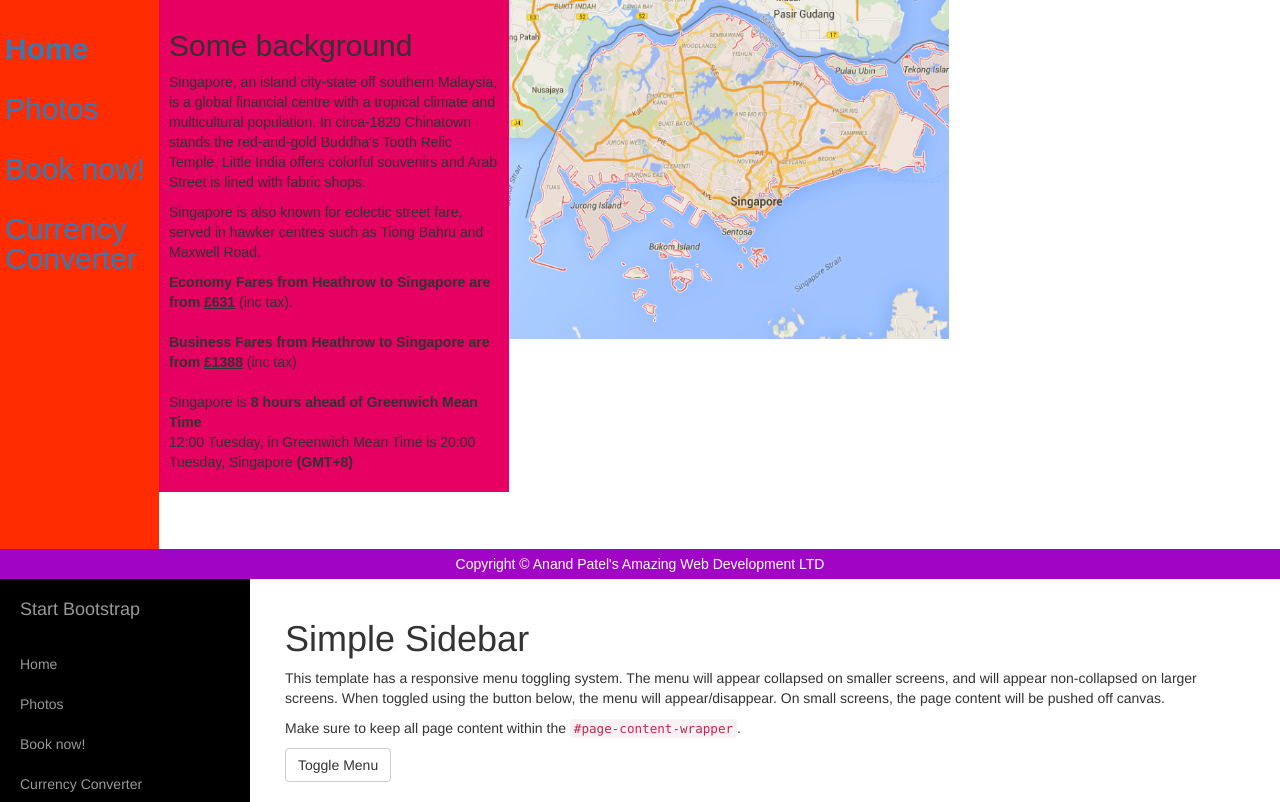
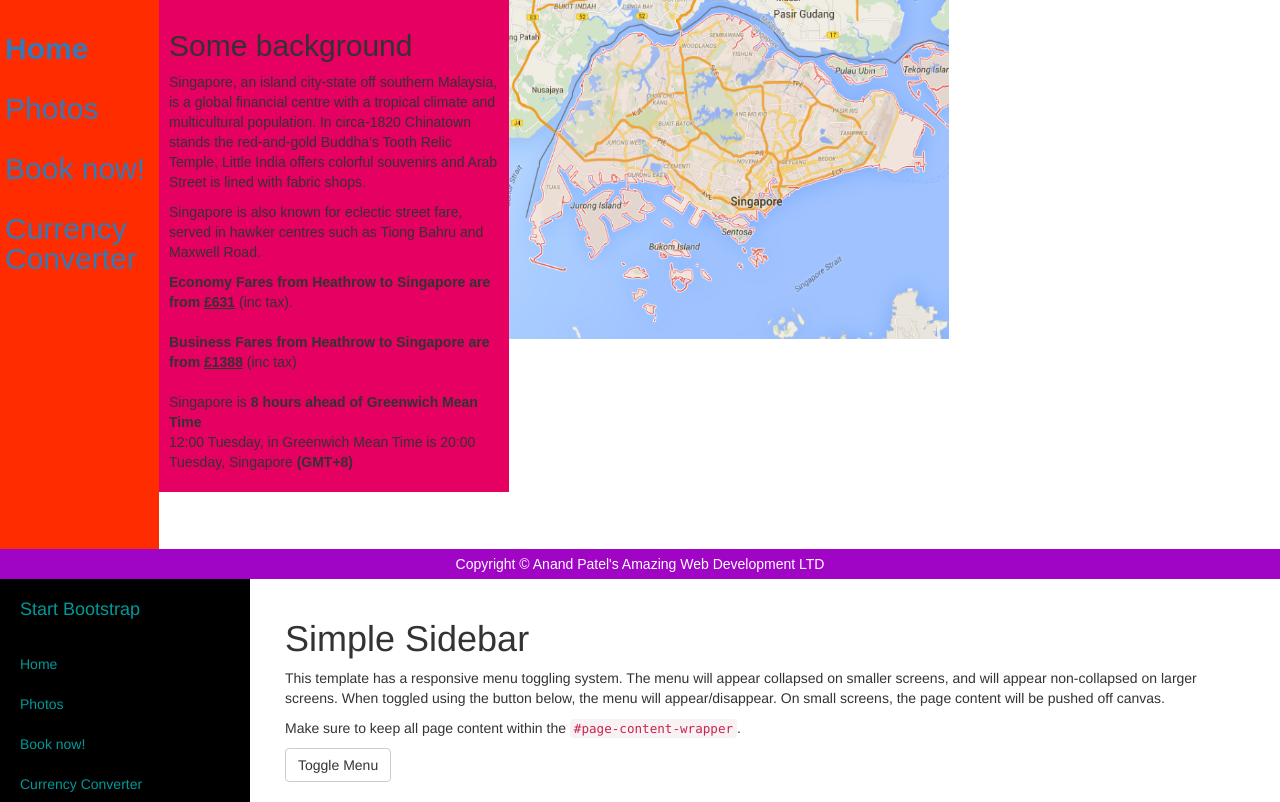
Before and after one commit to nandopatel/site, a Django app: page / in a window 1280 px wide. Shown: the part 81-883 px from the top of the page. Run offline with Django 3.2, Linux system fonts and the light colour scheme; some libraries are stand-ins or nearby versions.

Commit message:
changed colors

```diff
--- a/Webapp/static/css/simple-sidebar.css
+++ b/Webapp/static/css/simple-sidebar.css
@@ -1,4 +1,4 @@
-/*!
+R/*!
  * Start Bootstrap - Simple Sidebar HTML Template (http://startbootstrap.com)
  * Code licensed under the Apache License v2.0.
  * For details, see http://www.apache.org/licenses/LICENSE-2.0.
@@ -67,7 +67,7 @@
 .sidebar-nav li a {
     display: block;
     text-decoration: none;
-    color: #999999;
+    color: #009999;
 }
 
 .sidebar-nav li a:hover {
@@ -88,7 +88,7 @@
 }
 
 .sidebar-nav > .sidebar-brand a {
-    color: #999999;
+    color: #009999;
 }
 
 .sidebar-nav > .sidebar-brand a:hover {
```
